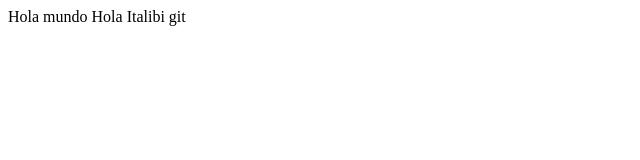
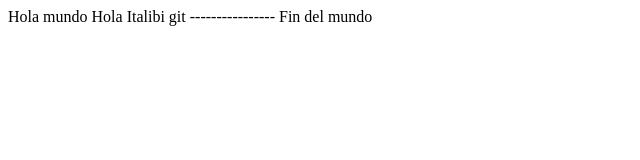
Before and after one commit to UragaMarin/Italibi, a plain HTML site: page index.html in a window 1280 px wide. Shown: the whole page, without its empty margins (0-640 px from the left). Drawn offline with Linux system fonts and the light colour scheme.

Commit message:
Segunda version

```diff
--- a/index.html
+++ b/index.html
@@ -4,5 +4,7 @@
 	</head>
 	<body>
 		Hola Italibi git
+		----------------
+		Fin del mundo
 	</body>
 </html>
```
